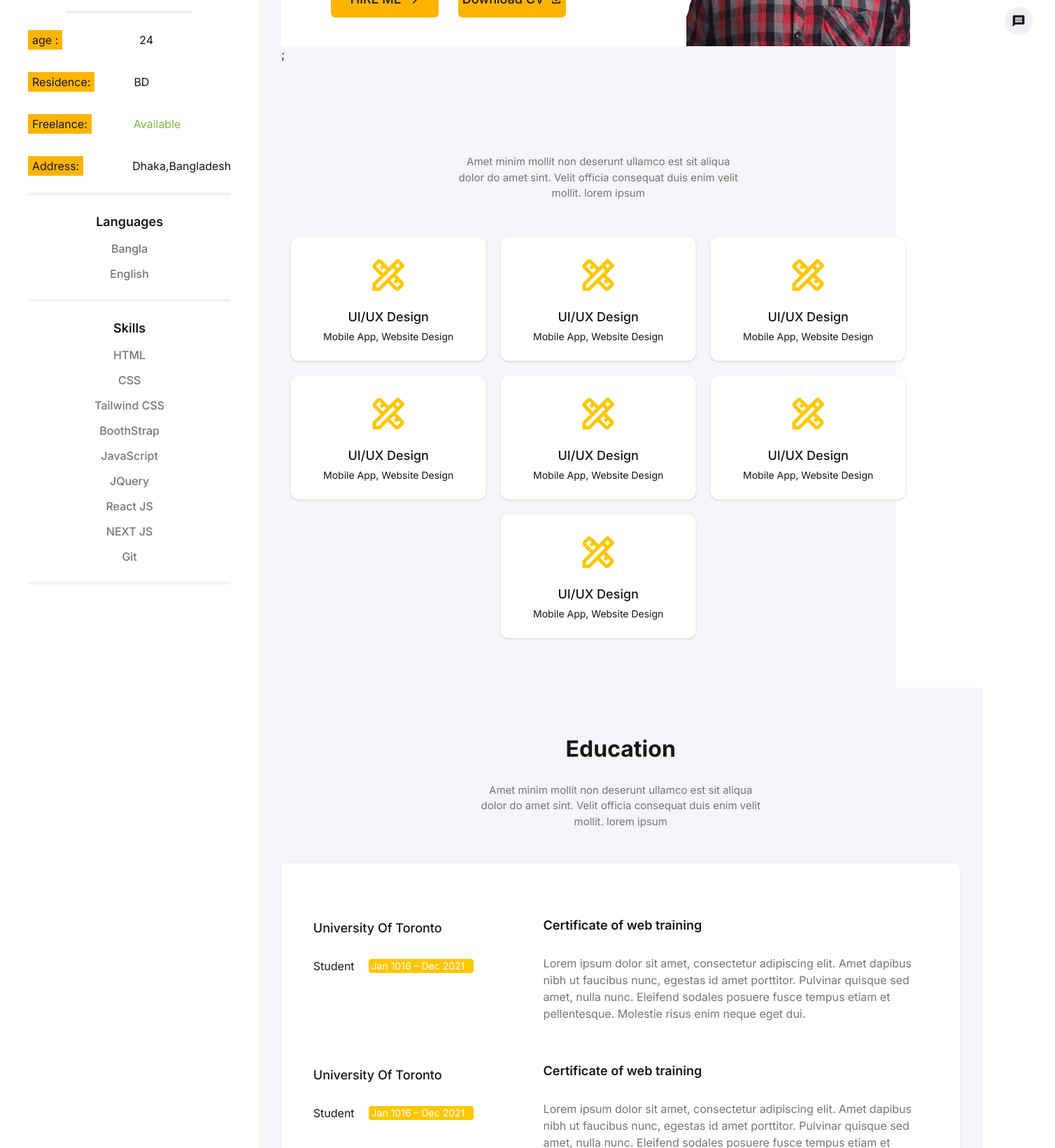
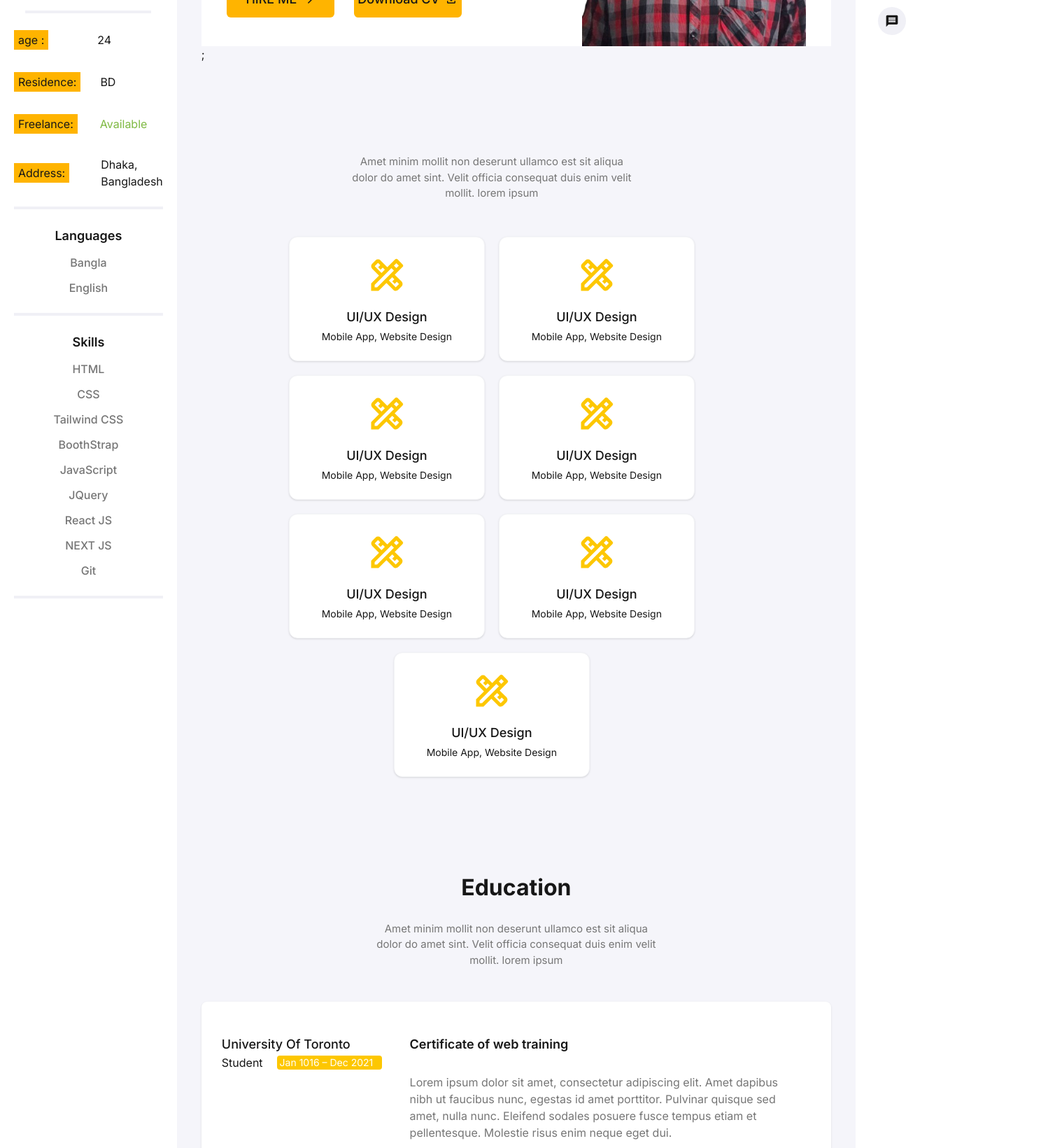
Before and after one commit to RobiMankhinStart/MyNextFolio, a Next.js app: page / in a window 1280 px wide. Shown: the part 360-2000 px from the top of the page at 70% size, 1508 px wide, since content can reach past the window. Built offline with nearby package versions, Linux system fonts and the light colour scheme.

Commit message:
designing done

```diff
--- a/app/components/Home/AboutMeSIde.jsx
+++ b/app/components/Home/AboutMeSIde.jsx
@@ -3,7 +3,7 @@ import SideMe from "../common/sideComponents/SideMe";
 
 const AboutMeSIde = () => {
   return (
-    <div className="py-[50px] px-10 bg-white">
+    <div className="py-[50px] px-5 bg-white">
       <SideMe />
     </div>
   );
--- a/app/components/Home/Banner.jsx
+++ b/app/components/Home/Banner.jsx
@@ -6,7 +6,7 @@ import { MdOutlineFileDownload } from "react-icons/md";
 
 const Banner = () => {
   return (
-    <div className="pb-[130px] w-[970px] mx-auto">
+    <div className="pb-[130px] w-[900px]  mx-auto">
       <div className="container bg-white">
         <div className="mainDiv flex items-center justify-center gap-2">
           <div>
--- a/app/components/Home/Contact.jsx
+++ b/app/components/Home/Contact.jsx
@@ -1,11 +1,12 @@
 import React from "react";
 import { FaHome } from "react-icons/fa";
 import { IoMdMail } from "react-icons/io";
+
 const Contact = () => {
   return (
     <div className="py-7">
       <div className="container">
-        <div className="mainDiv flex w-[970px] justify-between">
+        <div className="mainDiv flex w-[900px] justify-between">
           <div>
             <h3 className="text-3xl text-center font-bold">
               Leave me your info
--- a/app/components/Home/Education.jsx
+++ b/app/components/Home/Education.jsx
@@ -2,7 +2,7 @@ import React from "react";
 
 const Education = () => {
   return (
-    <section className="bg-[#f5f5fa] py-16 ">
+    <section className="bg-[#f5f5fa] mx-auto w-[900px] py-16 ">
       <div className="max-w-4xl mx-auto text-center mb-12">
         <h2 className="text-[32px] font-bold font-inter">Education</h2>
         <p className="font-inter mt-6 w-[410px] mx-auto text-[#767676] text-[15px]">
@@ -11,10 +11,10 @@ const Education = () => {
         </p>
       </div>
 
-      <div className="bg-white flex  justify-center  w-[970px] gap-[100px] mx-auto rounded-lg shadow-sm py-[47px] px-[29px]">
-        <div className="left">
-          <div className=" flex flex-col gap-7 py-7">
-            <h3 className="text-lg font-medium mt-1">University Of Toronto</h3>
+      <div className="bg-white  flex flex-col  gap-[100px] rounded-lg shadow-sm py-[47px] px-[29px]">
+        <div className="flex gap-10">
+          <div className="flex flex-col">
+            <h3 className="text-lg font-medium ">University Of Toronto</h3>
             <div className=" flex gap-5  items-center">
               <p>Student</p>
               <div className="bg-yellow-400 px-1 w-[150px]  text-white text-sm  rounded">
@@ -22,41 +22,21 @@ const Education = () => {
               </div>
             </div>
           </div>
-          <div className=" flex flex-col gap-7 py-7 mt-[70px]">
-            <h3 className="text-lg font-medium mt-1">University Of Toronto</h3>
-            <div className=" flex gap-5  items-center">
-              <p>Student</p>
-              <div className="bg-yellow-400 px-1 w-[150px]  text-white text-sm  rounded">
-                Jan 1016 – Dec 2021
-              </div>
+          <div className="flex flex-col">
+            <div className="flex flex-col gap-7">
+              <h3 className="text-lg font-inter font-semibold ">
+                Certificate of web training
+              </h3>
+              <p className="w-[550px] text-[#767676]">
+                Lorem ipsum dolor sit amet, consectetur adipiscing elit. Amet
+                dapibus nibh ut faucibus nunc, egestas id amet porttitor.
+                Pulvinar quisque sed amet, nulla nunc. Eleifend sodales posuere
+                fusce tempus etiam et pellentesque. Molestie risus enim neque
+                eget dui.
+              </p>
             </div>
           </div>
         </div>
-        <div className="right ">
-          <div className="flex flex-col gap-7 py-7">
-            <h3 className="text-lg font-inter font-semibold ">
-              Certificate of web training
-            </h3>
-            <p className="w-[550px] text-[#767676]">
-              Lorem ipsum dolor sit amet, consectetur adipiscing elit. Amet
-              dapibus nibh ut faucibus nunc, egestas id amet porttitor. Pulvinar
-              quisque sed amet, nulla nunc. Eleifend sodales posuere fusce
-              tempus etiam et pellentesque. Molestie risus enim neque eget dui.
-            </p>
-          </div>
-          <div className="flex flex-col gap-7 py-7">
-            <h3 className="text-lg font-inter font-semibold ">
-              Certificate of web training
-            </h3>
-            <p className="w-[550px] text-[#767676]">
-              Lorem ipsum dolor sit amet, consectetur adipiscing elit. Amet
-              dapibus nibh ut faucibus nunc, egestas id amet porttitor. Pulvinar
-              quisque sed amet, nulla nunc. Eleifend sodales posuere fusce
-              tempus etiam et pellentesque. Molestie risus enim neque eget dui.
-            </p>
-          </div>
-        </div>
-        {/* .................. */}
       </div>
     </section>
   );
--- a/app/components/Home/MyServices.jsx
+++ b/app/components/Home/MyServices.jsx
@@ -3,7 +3,7 @@ import MyServiceCard from "../common/MyServiceCard";
 
 const MyServices = () => {
   return (
-    <div className="pb-[70px]  w-[970px]">
+    <div className="pb-[70px]  w-[900px]">
       <div className="container">
         <div className="mainDiv">
           <p className="font-inter  w-[400px] mx-auto text-center text-[#767676] text-[15px]">
--- a/app/components/Home/PortFolio.jsx
+++ b/app/components/Home/PortFolio.jsx
@@ -4,7 +4,7 @@ import img from "../../../public/Image.png";
 
 const PortFolio = () => {
   return (
-    <div className="container  w-[970px] pb-[50px]">
+    <div className="container  w-[900px] pb-[50px]">
       <div className="max-w-4xl mx-auto text-center mb-12">
         <h2 className="text-[32px] font-bold font-inter">My Works</h2>
         <p className="font-inter mt-6 w-[410px] mx-auto text-[#767676] text-[15px]">
--- a/app/components/common/sideComponents/SideMe.jsx
+++ b/app/components/common/sideComponents/SideMe.jsx
@@ -34,22 +34,24 @@ const SideMe = () => {
           </div>
         </div>
         {/* personal info  */}
-        <div className="flex flex-col  justify-center gap-2 border-b-4 py-6 border-[#F0F0F6]">
-          <div className="flex items-center gap-[110px] ">
+        <div className="flex flex-col gap-2 border-b-4 py-6 border-[#F0F0F6]">
+          <div className="flex items-center gap-[70px] ">
             <h3 className="bg-[#FFB400] px-1.5 py-0.5">age : </h3>
             <p>24</p>
           </div>
-          <div className="flex items-center gap-14 pt-6">
+          <div className="flex items-center gap-7 pt-6">
             <h3 className="bg-[#FFB400] px-1.5 py-0.5">Residence:</h3>
             <p>BD</p>
           </div>
-          <div className="flex items-center gap-[60px] pt-6">
+          <div className="flex items-center gap-8 pt-6">
             <h3 className="bg-[#FFB400] px-1.5 py-0.5">Freelance:</h3>
             <p className=" text-[#7EB942]">Available</p>
           </div>
-          <div className="flex items-center gap-[70px] pt-6">
+          <div className="flex items-center gap-[45px] pt-6">
             <h3 className="bg-[#FFB400] px-1.5 py-0.5">Address: </h3>
-            <p>Dhaka,Bangladesh</p>
+            <p className="flex flex-col">
+              Dhaka,<span>Bangladesh</span>{" "}
+            </p>
           </div>
         </div>
         {/* language  */}
```
